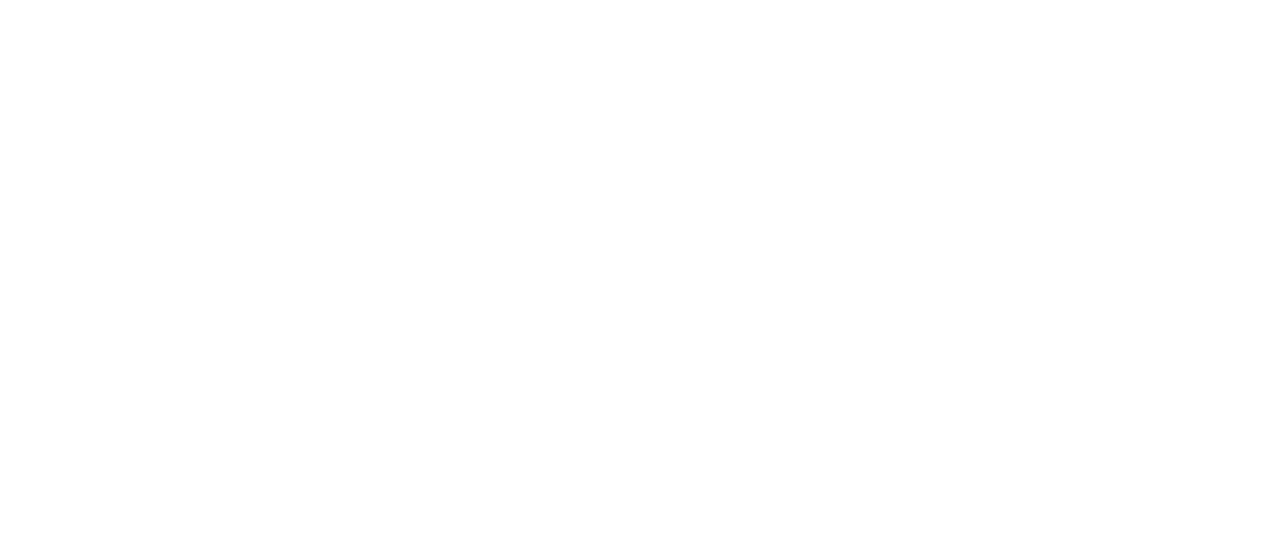
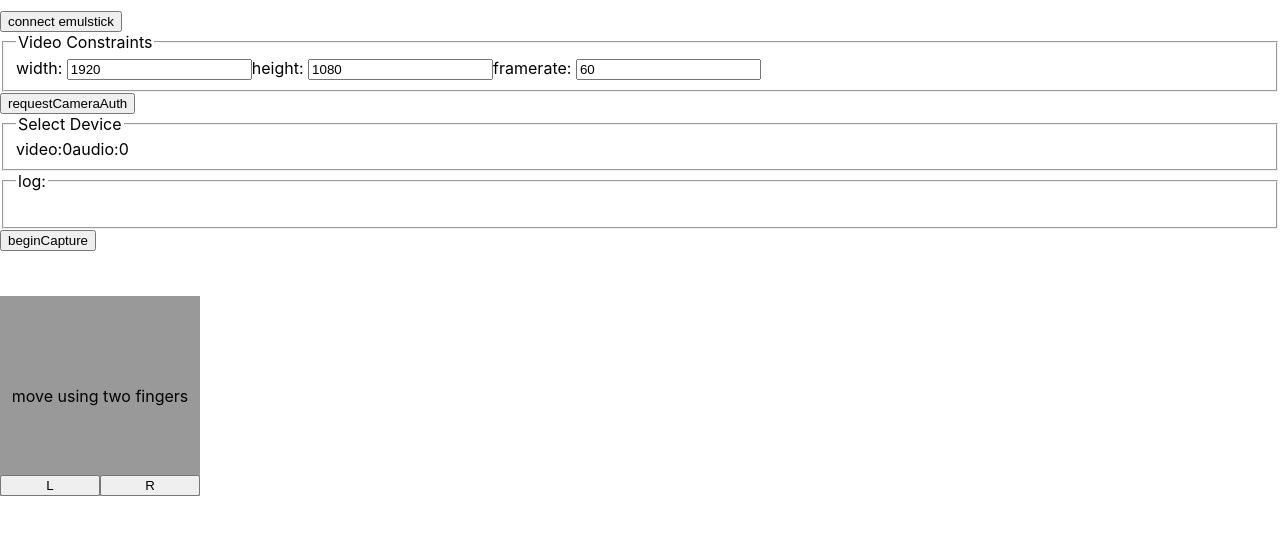
Before and after one commit to 21paradox/emulstick, a React (Create React App) app: page /control in a window 1280 px wide. Before the commit this address had no page. Shown: the top 534 px of the page. Built offline with nearby package versions, Linux system fonts and the light colour scheme.

Commit message:
control page

```diff
--- a/src/App.js
+++ b/src/App.js
@@ -6,12 +6,15 @@
 } from "react-router-dom";
 import Full from './full'
 import Simple from './simple'
+import Control from './control';
 
 function App() {
 
   return <BrowserRouter>
     <Routes>
       <Route path="/simple" element={<Simple />}>
+      </Route>
+      <Route path="/control" element={<Control />}>
       </Route>
       <Route path="/" element={<Full />}>
       </Route>
--- /dev/null
+++ b/src/control.js
@@ -0,0 +1,221 @@
+import './App.css';
+import * as emulstick from './emulstick';
+import {
+  useEffect,
+  useCallback,
+  useReducer,
+  useRef,
+  useLayoutEffect,
+} from 'react';
+import useKeyboard from './useKeyboard';
+import useMouse from './useMouse'
+
+function initState() {
+  return {
+    width: 1920,
+    height: 1080,
+    frameRate: 60,
+    showVideo: false,
+    deviceList: [],
+    selectedVideoDevice: -1,
+    selectedAudioDevice: -1,
+    mousePadWidth: '200px',
+    mousePadHeight: '200px'
+  };
+}
+
+function reducer(state, action) {
+  return {
+    ...state,
+    ...action,
+  };
+}
+
+function Control() {
+  const keyboard = useKeyboard()
+  const [state, dispatch] = useReducer(reducer, {}, initState);
+  const mouse = useMouse({
+    width: state.mousePadWidth,
+    height: state.mousePadHeight,
+  })
+  const videoElem = useRef(null)
+  const videoWrapper = useRef(null)
+
+  const requestDevice = async () => {
+    const device = await navigator.usb.requestDevice({
+      filters: [
+        {
+          vendorId: 0x534d,
+        },
+      ],
+    });
+    console.log(device);
+    await device.open();
+    await device.selectConfiguration(1);
+  }
+  const requestCameraAuth = async () => {
+    navigator.mediaDevices.getUserMedia({
+      video: {
+        //  vendorId: 0x534d,
+      },
+    });
+    navigator.mediaDevices.getUserMedia({
+      audio: {
+        //  vendorId: 0x534d,
+      },
+    });
+    const devices = await navigator.mediaDevices.enumerateDevices();
+    const devices1 = [...devices]
+    // this.deviceList = devices;
+    dispatch({
+      deviceList: devices1,
+    })
+    console.log(devices);
+  }
+
+  const beginCapture = async () => {
+    const media = await navigator.mediaDevices.getUserMedia({
+      video: {
+        deviceId: state.deviceList[state.selectedVideoDevice].deviceId,
+        width: state.width,
+        height: state.height,
+        frameRate: state.frameRate,
+      },
+      audio: {
+        deviceId: state.deviceList[state.selectedAudioDevice].deviceId,
+      },
+    });
+    console.log(media);
+    // this.$refs.videoElem.srcObject = media;
+    videoElem.current.srcObject = media
+    // this.showVideo = true;
+    dispatch({
+      showVideo: true
+    })
+  }
+  const requestfull = () => {
+    if (videoWrapper.current.webkitRequestFullscreen) {
+      videoWrapper.current.webkitRequestFullscreen();
+    } else if (videoWrapper.current.requestFullscreen()) {
+      videoWrapper.current.requestFullscreen();
+    }
+  }
+
+  return (
+    <div>
+      <div style={{ marginTop: 10 }}>
+        <button
+          onClick={async () => {
+            const { primaryService } = await emulstick.openBlueTooth();
+            const keyboardService = await emulstick.getKeyboardService(
+              primaryService,
+            );
+            keyboard.keyboardServiceRef.current = keyboardService;
+            const mouseService = await emulstick.getMouseService(
+              primaryService,
+            );
+            mouse.mouseServiceRef.current = mouseService;
+          }}
+        >
+          connect emulstick
+        </button>
+      </div>
+
+      <div className="wrap">
+        <fieldset className="constraints">
+          <legend>Video Constraints</legend>
+          <label>width: <input type="number" value={state.width} onChange={(e) => {
+            dispatch({
+              width: e.target.value
+            })
+          }} /></label>
+          <label>height: <input type="number" value={state.height} onChange={(e) => {
+            dispatch({
+              width: e.target.value
+            })
+          }} /></label>
+          <label>framerate: <input type="number" value={state.frameRate} onChange={(e) => {
+            dispatch({
+              frameRate: e.target.value
+            })
+          }} /></label>
+        </fieldset>
+
+        <div className="divider"></div>
+        <button onClick={requestCameraAuth}>requestCameraAuth</button>
+
+        <fieldset className="constraints flex">
+          <legend>Select Device</legend>
+          <label>
+            video:
+            {
+              state.deviceList.length &&
+              <select value={state.selectedVideoDevice} onChange={(e) => {
+              console.log(e)
+                dispatch({
+                  selectedVideoDevice: +e.target.value
+                })
+              }}>
+                {
+                  state.deviceList.map((v, index) => {
+                    return <option value={index}>{v.kind + ' ' + v.label}</option>
+                  })
+                }
+              </select>
+            }
+          </label>
+
+          <label>
+            audio:
+            {
+              state.deviceList.length &&
+              <select value={state.selectedAudioDevice} onChange={(e) => {
+                dispatch({
+                  selectedAudioDevice: Number(e.target.value)
+                })
+              }}>
+                {
+                  state.deviceList.map((v, i) => {
+                    return <option value={i}>{v.kind + ' ' + v.label}</option>
+                  })
+                }
+              </select>
+            }
+          </label>
+        </fieldset >
+
+        <div className="divider"></div>
+        <fieldset className="constraints">
+          <legend>log:</legend>
+          {/* <pre>{state.deviceList[state.selectedVideoDevice]}</pre> */}
+          <br />
+          {/* <pre>{state.deviceList[state.selectedAudioDevice]}</pre> */}
+        </fieldset>
+
+        <div className="divider"></div>
+        <button onClick={beginCapture}> beginCapture</button >
+
+        <div className="divider"></div>
+        <div ref={videoWrapper} className="videowrapper" allow>
+          {mouse.dom}
+          <video
+            style={{
+              visibility: state.showVideo ? 'visible' : 'none'
+            }}
+            autoPlay
+            ref={videoElem}
+            className="cameravideo"
+          ></video>
+        </div>
+        <div className="divider"></div>
+        {
+          state.showVideo &&
+          <button onClick={requestfull}> fullscreen video</button >
+        }
+      </div>
+
+    </div>
+  );
+}
+
+export default Control;
--- a/src/index.css
+++ b/src/index.css
@@ -42,3 +42,33 @@
   align-items: center;
   justify-content: center;
 }
+
+.videowrapper {
+  width: 80%;
+}
+
+.videowrapper:fullscreen {
+  width: 100%;
+  height: 100%;
+  position: fixed;
+  top: 0;
+  left: 0;
+  bottom: 0;
+  right: 0;
+  display: flex;
+  align-items: center;
+  justify-content: center;
+  background-color: rgba(255, 255, 255, 0.5);
+}
+.videowrapper .cameravideo {
+  max-width: 100%;
+}
+.videowrapper:fullscreen .cameravideo {
+  max-height: 100%;
+}
+.videowrapper:fullscreen .padwrap {
+      width: 100%!important;
+      height: 100%!important;
+      position: absolute;
+      z-index: -1;
+}
```
